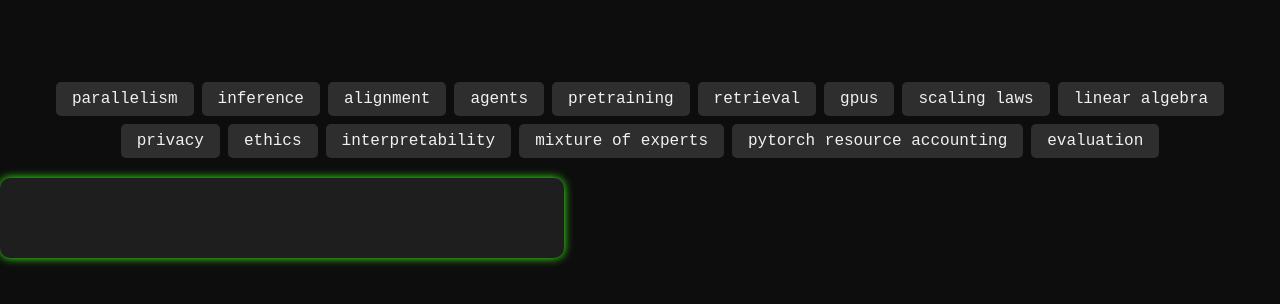
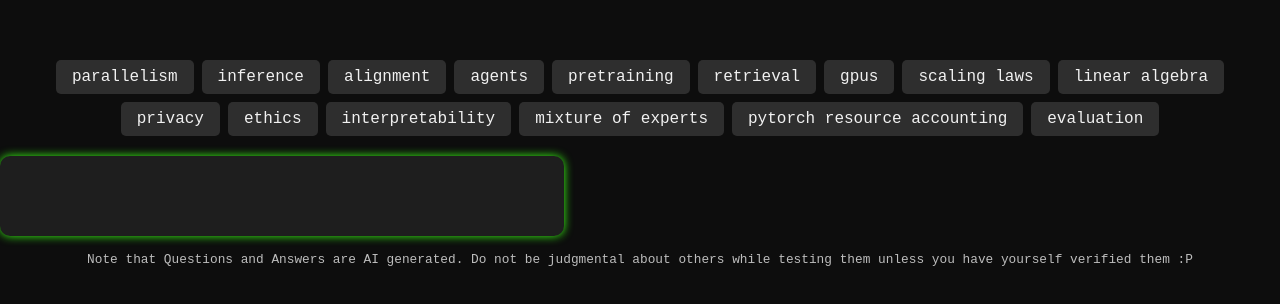
Before and after one commit to kaustubhdhole/llm-quiz-time, a plain HTML site: page index.html in a window 1280 px wide. Shown: the part 232-536 px from the top of the page. Drawn offline with Linux system fonts and the light colour scheme.

Commit message:
Add disclaimer note

```diff
--- a/index.html
+++ b/index.html
@@ -16,6 +16,7 @@
             <div class="options" id="options"></div>
             <div class="result" id="result"></div>
         </div>
+        <p class="note">Note that Questions and Answers are AI generated. Do not be judgmental about others while testing them unless you have yourself verified them :P</p>
     </div>
 <script src="app.js"></script>
 </body>
--- a/style.css
+++ b/style.css
@@ -67,3 +67,9 @@ body {
     margin-top: 1rem;
     font-weight: bold;
 }
+
+.note {
+    margin-top: 1rem;
+    font-size: 0.8rem;
+    color: #bdbdbd;
+}
```
